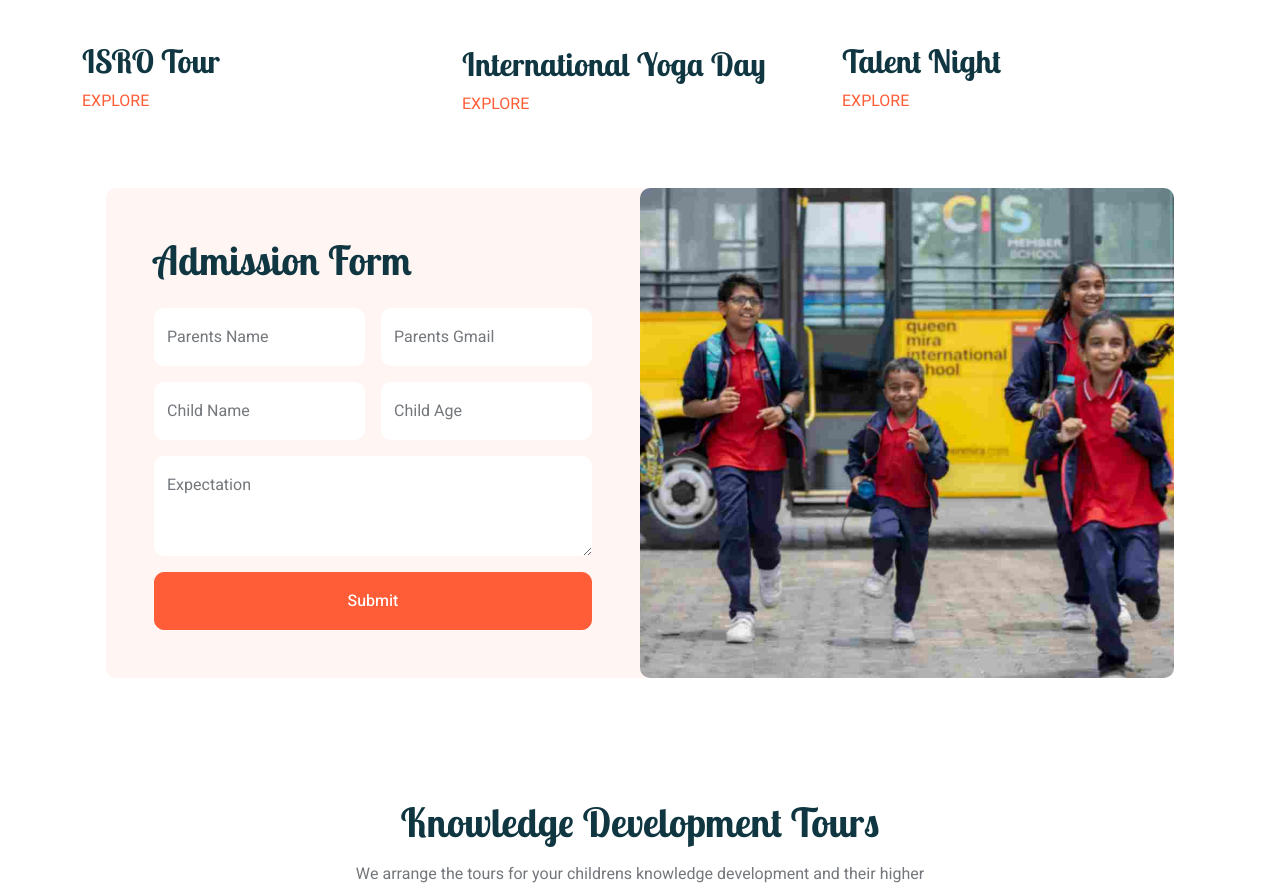
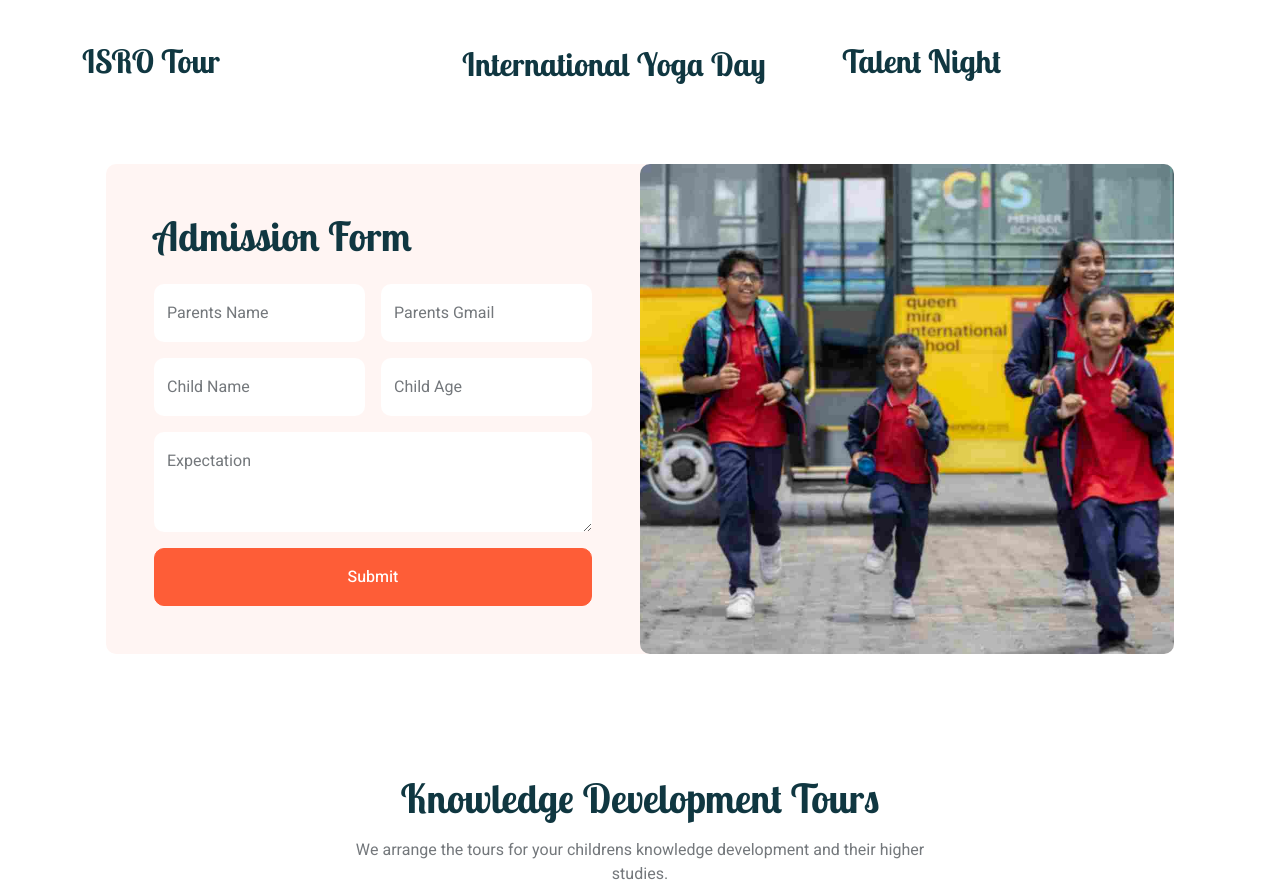
Before and after one commit to Joshua102881/schoolpro, a plain HTML site: page index.html in a window 1280 px wide. Shown: the part 4233-5122 px from the top of the page. Drawn offline with nearby package versions, Linux system fonts and the light colour scheme.

Commit message:
Comitted

```diff
--- a/index.html
+++ b/index.html
@@ -409,7 +409,7 @@
                             <h6 class="mb-5">April 03, 2023</h6>
                             <div>
                                 <h2 class="">ISRO Tour</h2>
-                                <a href="https://www.qmis.edu.in/blog/ISROtour/"target="-blank"  class="button button--white button--margin"><span>EXPLORE</span></a>
+
                             </div>
                         </div>
                     </div>
@@ -424,7 +424,7 @@
                             <h6 class="mb-5">June 21, 2022</h6>
                             <div>
                                 <h2 class="">International Yoga Day</h2>
-                                <a href="https://www.qmis.edu.in/blog/internationalyogaday/"target="-blank" class="button button--white button--margin"><span>EXPLORE</span></a>
+
                             </div>
                         </div>
                     </div>
@@ -440,7 +440,7 @@
                             <h6 class="mb-5">June 10, 2022</h6>
                             <div>
                                 <h2 class="">Talent Night</h2>
-                                <a href="https://www.qmis.edu.in/blog/talentnight/"target="-blank" class="button button--white button--margin"><span>EXPLORE</span></a>
+
                             </div>
                         </div>
                     </div>
```
Also changed, not shown: facility.html (+1 -1 lines).
